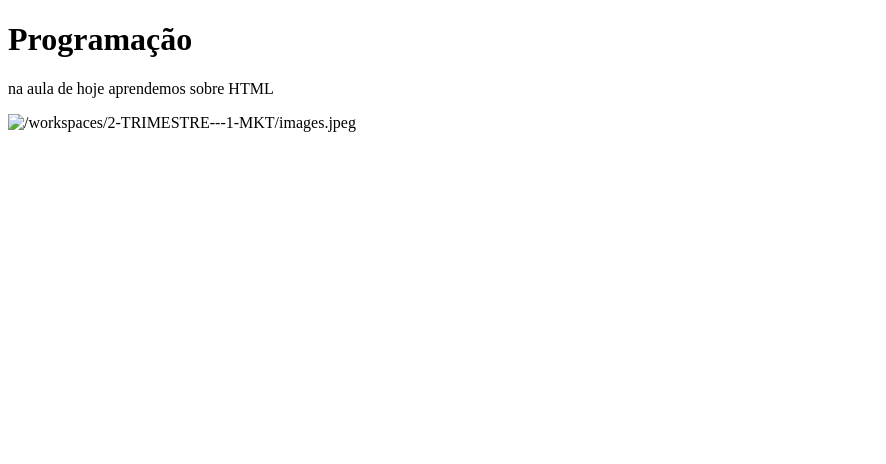
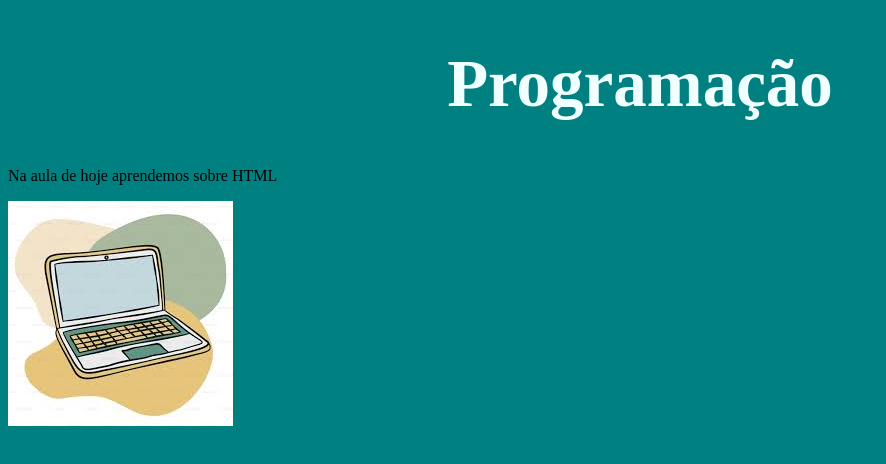
Before and after one commit to aliceengel77/2-TRIMESTRE---1-MKT, a plain HTML site: page index.html in a window 1280 px wide. Shown: the whole page, without its empty margins (0-886 px from the left). Drawn offline with Linux system fonts and the light colour scheme.

Commit message:
aula 23.06

```diff
--- a/index.html
+++ b/index.html
@@ -4,10 +4,11 @@
     <meta charset="UTF-8">
     <meta name="viewport" content="width=device-width, initial-scale=1.0">
     <title>alice</title>
+    <link rel="stylesheet" href="style.css">
 </head>
 <body>
     <h1>Programação</h1>
-    <P>na aula de hoje aprendemos sobre HTML</P>
-     <img src="" alt="/workspaces/2-TRIMESTRE---1-MKT/images.jpeg">
+    <P>Na aula de hoje aprendemos sobre HTML</P>
+     <img src="images.jpeg" alt="/workspaces/2-TRIMESTRE---1-MKT/images.jpeg">
 </body>
 </html>
--- /dev/null
+++ b/style.css
@@ -0,0 +1,7 @@
+body{background-color: teal;
+}
+h1{
+text-align: center;
+font-size: 67px;
+color: azure;
+}
```
